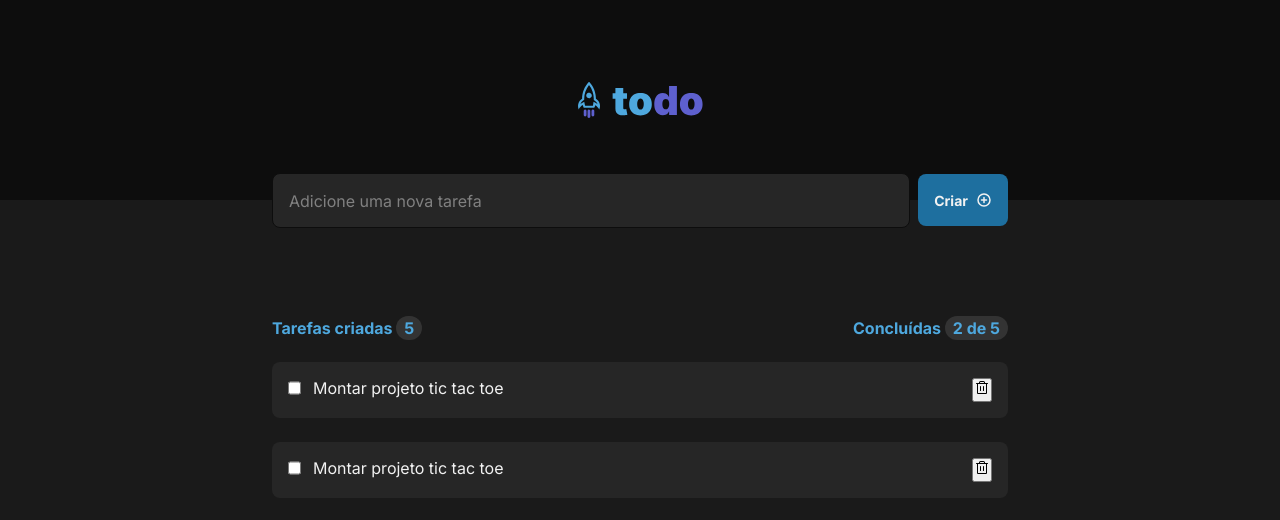
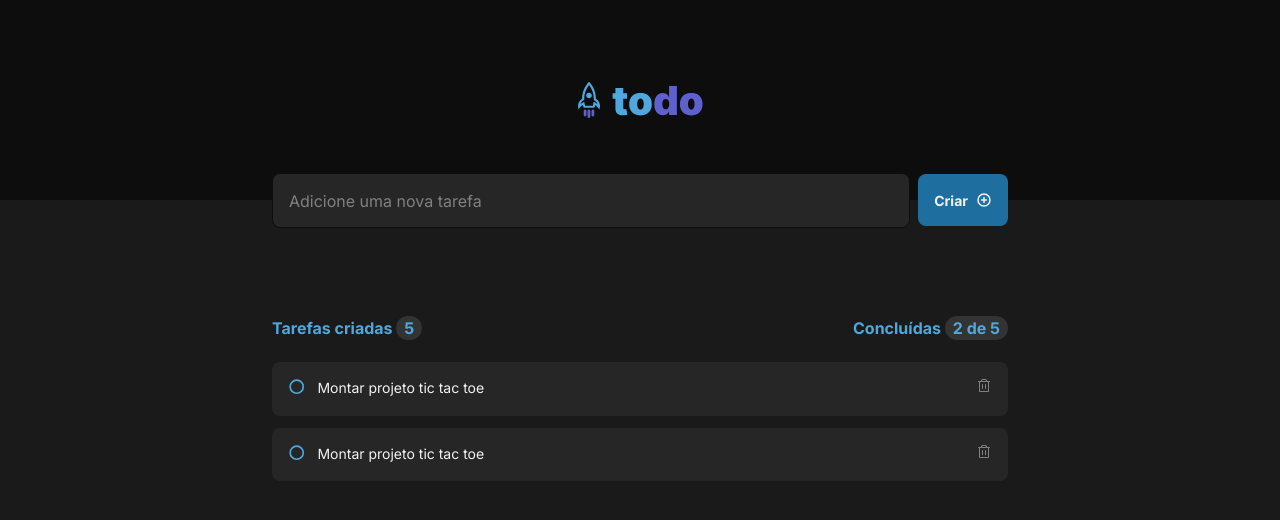
Before and after one commit to lucaslozz/todo-list, a React (Vite) app: page / in a window 1280 px wide. Shown: the top 520 px of the page. Built offline with nearby package versions, Linux system fonts and the light colour scheme.

Commit message:
adiciona barra de tarefas com icones

```diff
--- a/src/components/TaskBoard.module.css
+++ b/src/components/TaskBoard.module.css
@@ -29,3 +29,7 @@
   padding: 0.125rem 0.5rem;
   border-radius: 999px;
 }
+
+.boardContainer > main{
+  margin-top: 1.5rem;
+}
--- a/src/components/TaskBoard.tsx
+++ b/src/components/TaskBoard.tsx
@@ -9,7 +9,7 @@ export function TaskBoard(){
       <strong className={styles.createdTask}>Tarefas criadas <span>5</span></strong>
       <strong className={styles.completedTask}>Concluídas <span>2 de 5</span></strong>
     </header>
-    <main>
+    <main className={styles.taskPostContainer}>
       <TaskPost/>
       <TaskPost/>
     </main>
--- a/src/components/TaskPost.module.css
+++ b/src/components/TaskPost.module.css
@@ -1,7 +1,3 @@
-.taskPostContainer{
-  margin-top: 1.5rem;
-}
-
 .taskPost + .taskPost{
   margin-top: 0.75rem;
 }
@@ -15,13 +11,22 @@
   border-radius: 8px;
 }
 
-.taskForm{
+.taskInfo{
   display: flex;
   gap: 0.75rem;
-
+  line-height: 1.4;
+  font-size: 0.875rem;
+  color: var(--gray-100);
 }
 
-.taskPost input[type="checkbox"] {
+.taskInfo button >svg{
+ color: var(--blue-300);
+}
+
+.taskPost button {
   background: transparent;
-  border-radius: 50%;
+  border: 0;
+  color: var(--gray-300);
+  border-radius: 2px;
+  cursor: pointer;
 }
--- a/src/components/TaskPost.tsx
+++ b/src/components/TaskPost.tsx
@@ -1,15 +1,13 @@
-import { Trash } from "@phosphor-icons/react"
+import { Trash,Circle } from "@phosphor-icons/react"
 import styles from "./TaskPost.module.css"
 
 export function TaskPost(){
   return (
-  <div className={styles.taskPostContainer}>
     <div  className={styles.taskPost}>
-      <form className={styles.taskForm}>
-        <input type="checkBox" />
+        <div className={styles.taskInfo}>
+          <button><Circle size={17.45} weight="bold" /></button>
         <p>Montar projeto tic tac toe</p>
-      </form>
+        </div>
       <button title="Deletar Comentário"><Trash /></button>
-      </div>
-  </div>)
+    </div>)
 }
```
